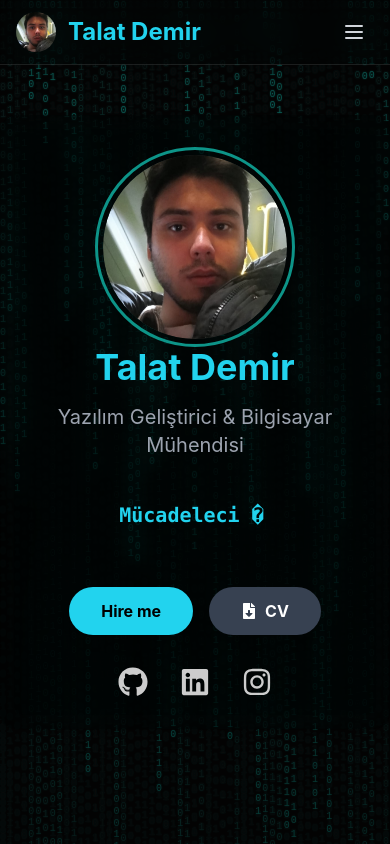
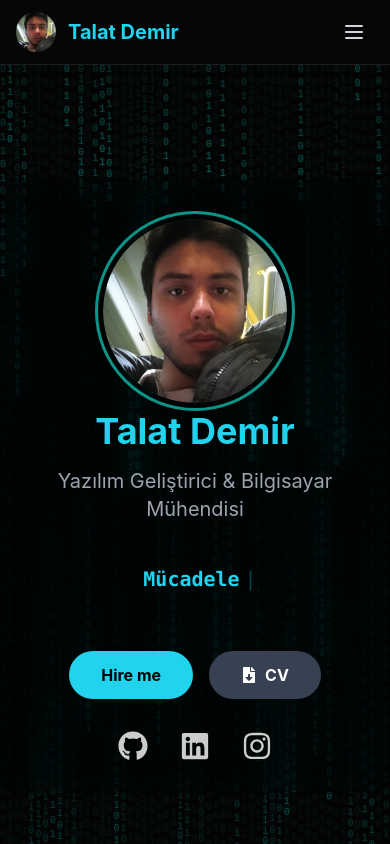
Before and after one commit to TalatDemir/port-talat, a React (Create React App) app: page / in a window 390 px wide. Shown: the top 844 px of the page. Built offline with nearby package versions, Linux system fonts and the light colour scheme.

Commit message:
Mobil uyumluluk ve performans iyileştirmeleri yapıldı

```diff
--- a/src/App.js
+++ b/src/App.js
@@ -1,34 +1,43 @@
-import React from 'react';
+import React, { lazy, Suspense } from 'react';
 import { BrowserRouter as Router, Route, Routes, useLocation } from 'react-router-dom';
 import { AnimatePresence, motion } from 'framer-motion';
 import Navbar from './components/Navbar';
 import BinaryRain from './components/BinaryRain';
-import Home from './pages/Home';
-import About from './pages/About';
-import Skills from './pages/Skills';
-import Portfolio from './pages/Portfolio';
-import Contact from './pages/Contact';
 import './styles/global.css';
 import './App.css';
+
+// Lazy loading ile sayfaları yükle
+const Home = lazy(() => import('./pages/Home'));
+const About = lazy(() => import('./pages/About'));
+const Skills = lazy(() => import('./pages/Skills'));
+const Portfolio = lazy(() => import('./pages/Portfolio'));
+const Contact = lazy(() => import('./pages/Contact'));
+
+// Loading komponenti
+const LoadingScreen = () => (
+  <div className="min-h-screen flex items-center justify-center">
+    <div className="text-cyan-400 text-2xl">Yükleniyor...</div>
+  </div>
+);
 
 const pageVariants = {
   initial: {
     opacity: 0,
     x: '100%',
     filter: 'blur(10px)',
-    transition: { duration: 0.5 }
+    transition: { duration: 0.3 }
   },
   animate: {
     opacity: 1,
     x: 0,
     filter: 'blur(0px)',
-    transition: { duration: 0.5 }
+    transition: { duration: 0.3 }
   },
   exit: {
     opacity: 0,
     x: '-100%',
     filter: 'blur(10px)',
-    transition: { duration: 0.5 }
+    transition: { duration: 0.3 }
   }
 };
 
@@ -50,19 +59,14 @@ const PageWrapper = ({ children, density }) => {
 const AnimatedRoutes = () => {
   const location = useLocation();
 
-  // Her sayfa için binary rain yoğunluğunu belirle
   const getDensity = (pathname) => {
     switch (pathname) {
       case '/':
-        return 1.0; // Ana sayfa - %100 yoğunluk
       case '/about':
-        return 1.0; // Hakkımda - %100 yoğunluk
       case '/skills':
-        return 1.0; // Yeteneklerim - %100 yoğunluk
       case '/portfolio':
-        return 1.0; // Projelerim - %100 yoğunluk
       case '/contact':
-        return 1.0; // İletişim - %100 yoğunluk
+        return 1.0;
       default:
         return 1;
     }
@@ -70,6 +74,7 @@ const AnimatedRoutes = () => {
 
   return (
     <AnimatePresence mode="wait">
+      <Suspense fallback={<LoadingScreen />}>
         <Routes location={location} key={location.pathname}>
           <Route path="/" element={<PageWrapper density={getDensity('/')}><Home /></PageWrapper>} />
           <Route path="/about" element={<PageWrapper density={getDensity('/about')}><About /></PageWrapper>} />
@@ -77,6 +82,7 @@ const AnimatedRoutes = () => {
           <Route path="/portfolio" element={<PageWrapper density={getDensity('/portfolio')}><Portfolio /></PageWrapper>} />
           <Route path="/contact" element={<PageWrapper density={getDensity('/contact')}><Contact /></PageWrapper>} />
         </Routes>
+      </Suspense>
     </AnimatePresence>
   );
 };
@@ -86,7 +92,7 @@ function App() {
     <Router>
       <div className="min-h-screen bg-[#0a0a0a]">
         <Navbar />
-        <main className="min-h-[calc(100vh-4rem)]">
+        <main className="min-h-[calc(100vh-4rem)] pt-16">
           <AnimatedRoutes />
         </main>
       </div>
--- a/src/components/Navbar.js
+++ b/src/components/Navbar.js
@@ -1,8 +1,10 @@
-import React, { useState } from 'react';
+import React, { useState, useEffect } from 'react';
 import { Link, useLocation } from 'react-router-dom';
 
 const Navbar = () => {
   const [isOpen, setIsOpen] = useState(false);
+  const [prevScrollPos, setPrevScrollPos] = useState(0);
+  const [visible, setVisible] = useState(true);
   const location = useLocation();
 
   const navItems = [
@@ -13,24 +15,51 @@ const Navbar = () => {
     { path: '/contact', label: 'İletişim' }
   ];
 
+  // Scroll yönetimi
+  useEffect(() => {
+    const handleScroll = () => {
+      const currentScrollPos = window.pageYOffset;
+      setVisible(prevScrollPos > currentScrollPos || currentScrollPos < 10);
+      setPrevScrollPos(currentScrollPos);
+    };
+
+    window.addEventListener('scroll', handleScroll);
+    return () => window.removeEventListener('scroll', handleScroll);
+  }, [prevScrollPos]);
+
+  // Mobil menü açıkken scroll'u engelle
+  useEffect(() => {
+    if (isOpen) {
+      document.body.style.overflow = 'hidden';
+    } else {
+      document.body.style.overflow = 'unset';
+    }
+  }, [isOpen]);
+
   const isActivePath = (path) => {
     return location.pathname === path;
   };
 
   return (
-    <nav className="fixed top-0 left-0 right-0 z-50 bg-black/30 backdrop-blur-lg border-b border-white/10">
+    <nav
+      className={`fixed w-full z-50 transition-transform duration-300 ${
+        visible ? 'translate-y-0' : '-translate-y-full'
+      }`}
+    >
+      <div className="bg-black/30 backdrop-blur-lg border-b border-white/10">
         <div className="max-w-7xl mx-auto px-4 sm:px-6 lg:px-8">
           <div className="flex items-center justify-between h-16">
             {/* Logo ve Profil */}
-          <Link to="/" className="flex items-center space-x-3">
+            <Link to="/" className="flex items-center space-x-3" onClick={() => setIsOpen(false)}>
               <div className="w-10 h-10 rounded-full overflow-hidden">
                 <img
                   src="/profile-photo.jpg"
                   alt="Talat Demir"
                   className="w-full h-full object-cover"
+                  loading="lazy"
                 />
               </div>
-            <span className="text-2xl font-bold text-cyan-400">
+              <span className="text-xl sm:text-2xl font-bold text-cyan-400">
                 Talat Demir
               </span>
             </Link>
@@ -55,45 +84,48 @@ const Navbar = () => {
             </div>
 
             {/* Mobile Menu Button */}
-          <div className="md:hidden">
             <button
               onClick={() => setIsOpen(!isOpen)}
-              className="inline-flex items-center justify-center p-2 rounded-md text-gray-300 hover:text-cyan-400 hover:bg-white/5 focus:outline-none"
+              className="md:hidden inline-flex items-center justify-center p-2 rounded-md text-gray-300 hover:text-cyan-400 hover:bg-white/5 focus:outline-none"
+              aria-expanded={isOpen}
             >
               <span className="sr-only">Ana menüyü aç</span>
-              {/* Hamburger Icon */}
               <svg
                 className={`${isOpen ? 'hidden' : 'block'} h-6 w-6`}
                 xmlns="http://www.w3.org/2000/svg"
                 fill="none"
                 viewBox="0 0 24 24"
                 stroke="currentColor"
+                aria-hidden="true"
               >
                 <path strokeLinecap="round" strokeLinejoin="round" strokeWidth={2} d="M4 6h16M4 12h16M4 18h16" />
               </svg>
-              {/* Close Icon */}
               <svg
                 className={`${isOpen ? 'block' : 'hidden'} h-6 w-6`}
                 xmlns="http://www.w3.org/2000/svg"
                 fill="none"
                 viewBox="0 0 24 24"
                 stroke="currentColor"
+                aria-hidden="true"
               >
                 <path strokeLinecap="round" strokeLinejoin="round" strokeWidth={2} d="M6 18L18 6M6 6l12 12" />
               </svg>
             </button>
           </div>
         </div>
-      </div>
 
         {/* Mobile Menu */}
-      <div className={`${isOpen ? 'block' : 'hidden'} md:hidden bg-black/30 backdrop-blur-lg`}>
-        <div className="px-2 pt-2 pb-3 space-y-1">
+        <div
+          className={`${
+            isOpen ? 'translate-x-0 opacity-100' : 'translate-x-full opacity-0'
+          } fixed inset-y-0 right-0 w-64 bg-black/95 backdrop-blur-xl transform transition-all duration-300 ease-in-out md:hidden h-screen overflow-y-auto`}
+        >
+          <div className="px-4 py-6 space-y-6">
             {navItems.map((item) => (
               <Link
                 key={item.path}
                 to={item.path}
-              className={`block px-3 py-2 rounded-md text-base font-medium ${
+                className={`block px-3 py-2 rounded-md text-base font-medium transition-all duration-300 ${
                   isActivePath(item.path)
                     ? 'bg-white/10 text-cyan-400'
                     : 'text-gray-300 hover:text-cyan-400 hover:bg-white/5'
@@ -105,6 +137,7 @@ const Navbar = () => {
             ))}
           </div>
         </div>
+      </div>
     </nav>
   );
 };
```
Lines whose indentation alone changed are shown as unchanged.
